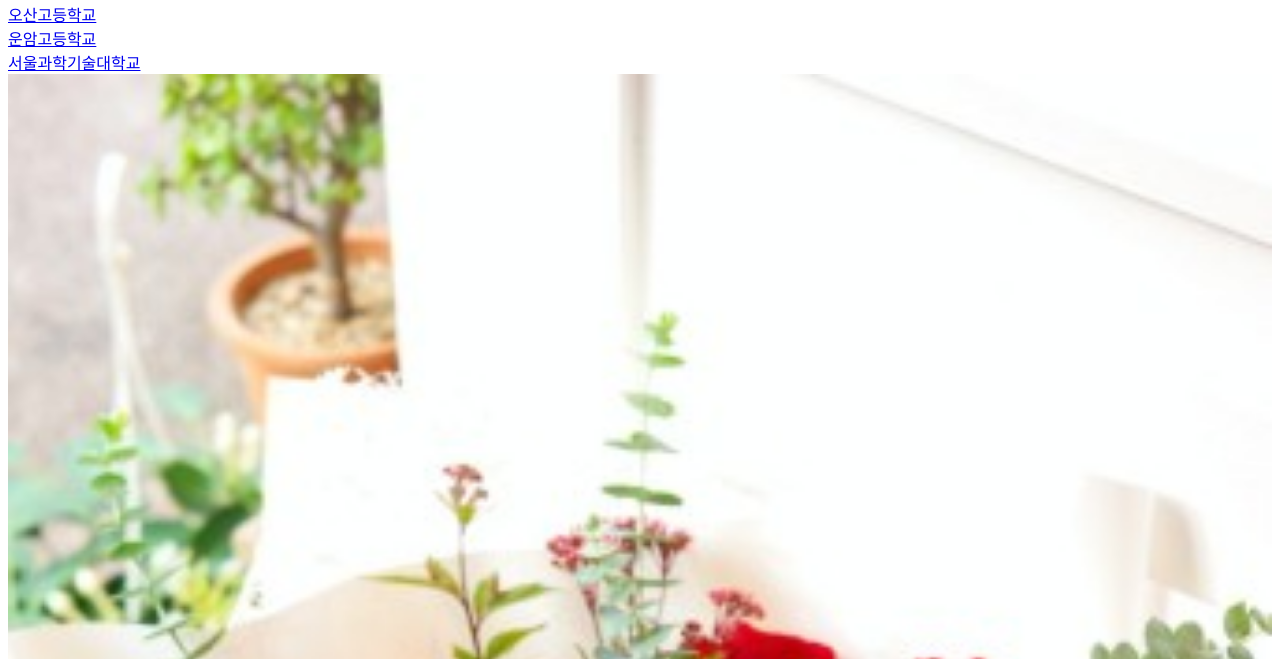
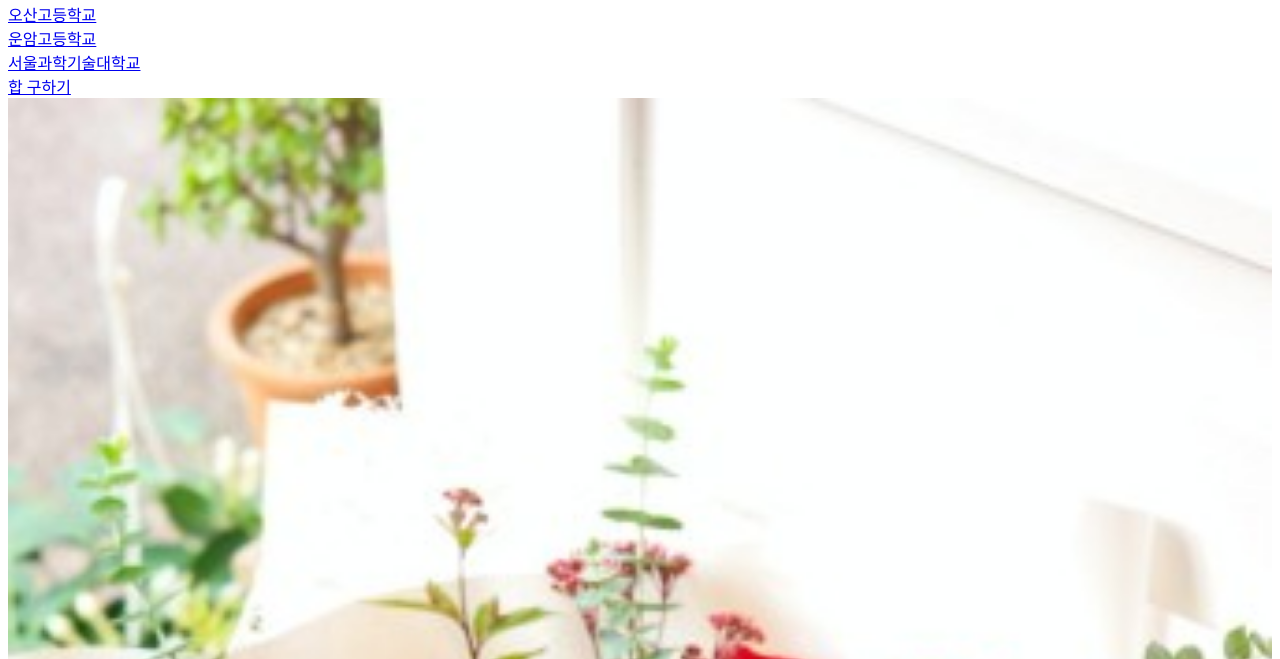
Before and after one commit to leeheain06/home, a plain HTML site: page index.html in a window 1280 px wide. Shown: the part 141-800 px from the top of the page. Drawn offline with Linux system fonts and the light colour scheme.

Commit message:
Update index.html

```diff
--- a/index.html
+++ b/index.html
@@ -9,6 +9,7 @@
     <a href="https://o-san.hs.kr/"> 오산고등학교</a><br>
     <a href="https://unam.hs.kr/"> 운암고등학교</a><br>
     <a href="https://www.seoultech.ac.kr/index.jsp"> 서울과학기술대학교</a><br>
+    <a href="sum.html">합 구하기</a><br>
     <img src="rose.jpg" width="100%">
     <iframe width="560" height="315" src="https://www.youtube.com/embed/ho1RzYneMtM" title="YouTube video player" frameborder="0" allow="accelerometer; autoplay; clipboard-write; encrypted-media; gyroscope; picture-in-picture" allowfullscreen></iframe>
   </body>
```
